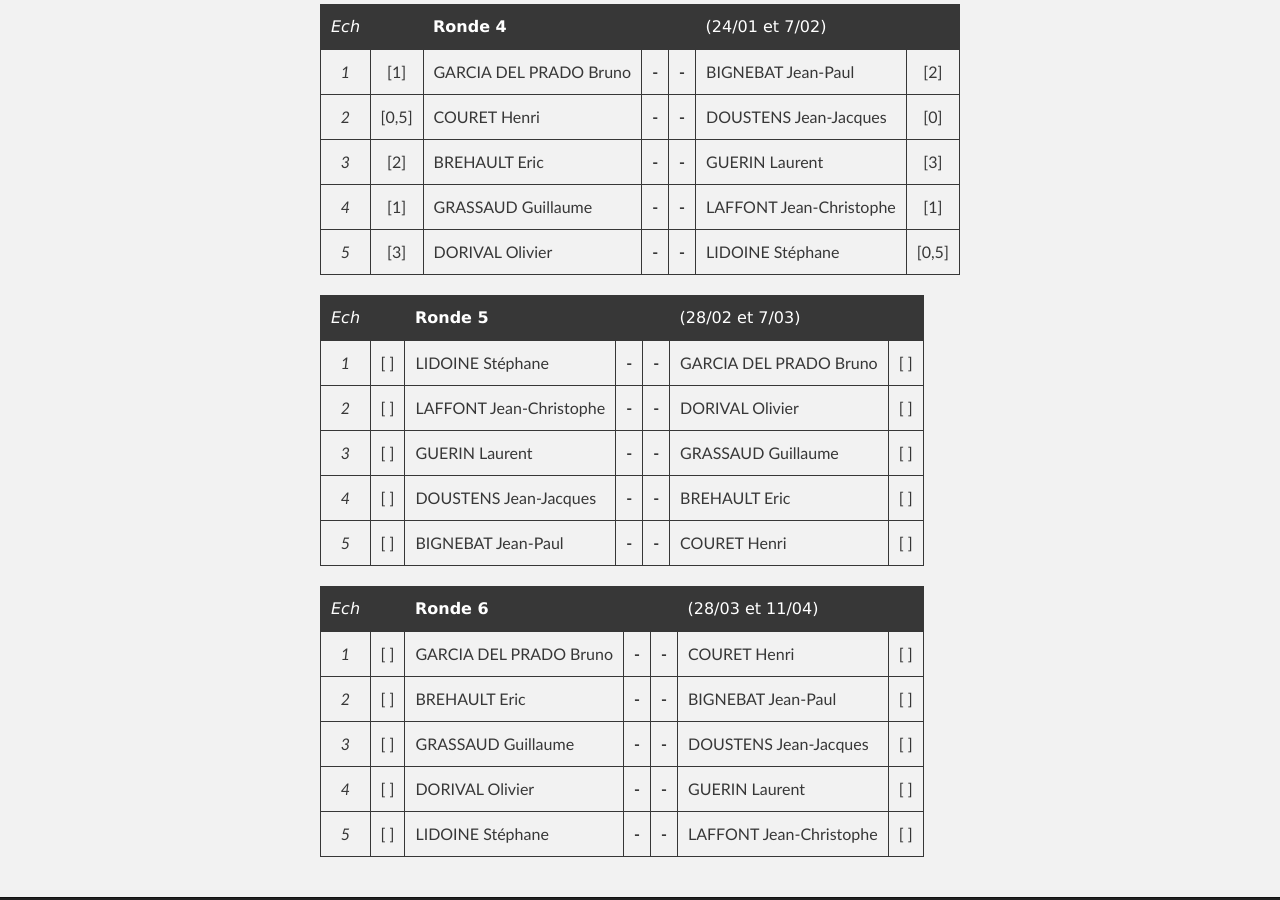
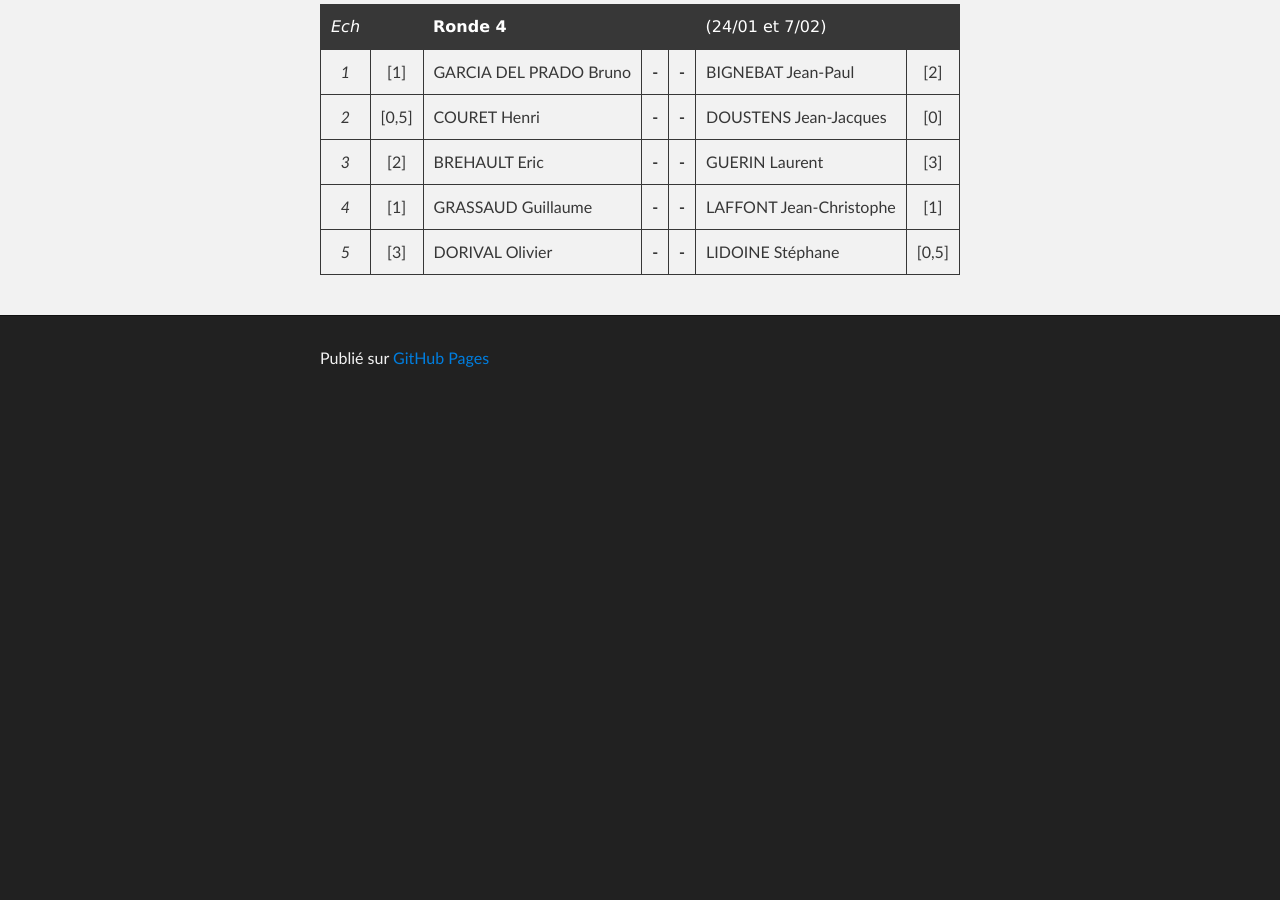
Before and after one commit to echiquier-villeneuve-tolosane/echiquier-villeneuve-tolosane.github.io, a Jekyll site: the page built from club.md, in a window 1280 px wide and 900 px high, scrolled down 1741 px. Built offline with Jekyll 4.4.1, drawn with Linux system fonts in a browser that asks for light colours; nearby versions of some CDN libraries; after the commit the page ends 2146 px from its top, so only the background shows below that.

Commit message:
Updated club.md

```diff
--- a/club.md
+++ b/club.md
@@ -56,19 +56,3 @@
 |*3*| [2] | BREHAULT Eric          |**-**|**-**| GUERIN Laurent          | [3] |
 |*4*| [1] | GRASSAUD Guillaume     |**-**|**-**| LAFFONT Jean-Christophe | [1] |
 |*5*| [3] | DORIVAL Olivier        |**-**|**-**| LIDOINE Stéphane        |[0,5]|
-
-|*Ech*|   | **Ronde 5**          |     |     |  (28/02 et 7/03)          |     |
-|:-:|:---:| -------------------- |:---:|:---:| ------------------------- |:---:|
-|*1*| [ ] | LIDOINE Stéphane        |**-**|**-**| GARCIA DEL PRADO Bruno | [ ] |
-|*2*| [ ] | LAFFONT Jean-Christophe |**-**|**-**| DORIVAL Olivier        | [ ] |
-|*3*| [ ] | GUERIN Laurent          |**-**|**-**| GRASSAUD Guillaume     | [ ] |
-|*4*| [ ] | DOUSTENS Jean-Jacques   |**-**|**-**| BREHAULT Eric          | [ ] |
-|*5*| [ ] | BIGNEBAT Jean-Paul      |**-**|**-**| COURET Henri           | [ ] |
-
-|*Ech*|   | **Ronde 6**          |     |     |  (28/03 et 11/04)         |     |
-|:-:|:---:| -------------------- |:---:|:---:| ------------------------- |:---:|
-|*1*| [ ] | GARCIA DEL PRADO Bruno    |**-**|**-**| COURET Henri         | [ ] |
-|*2*| [ ] | BREHAULT Eric        |**-**|**-**| BIGNEBAT Jean-Paul        | [ ] |
-|*3*| [ ] | GRASSAUD Guillaume   |**-**|**-**| DOUSTENS Jean-Jacques     | [ ] |
-|*4*| [ ] | DORIVAL Olivier      |**-**|**-**| GUERIN Laurent            | [ ] |
-|*5*| [ ] | LIDOINE Stéphane     |**-**|**-**| LAFFONT Jean-Christophe   | [ ] |
```
